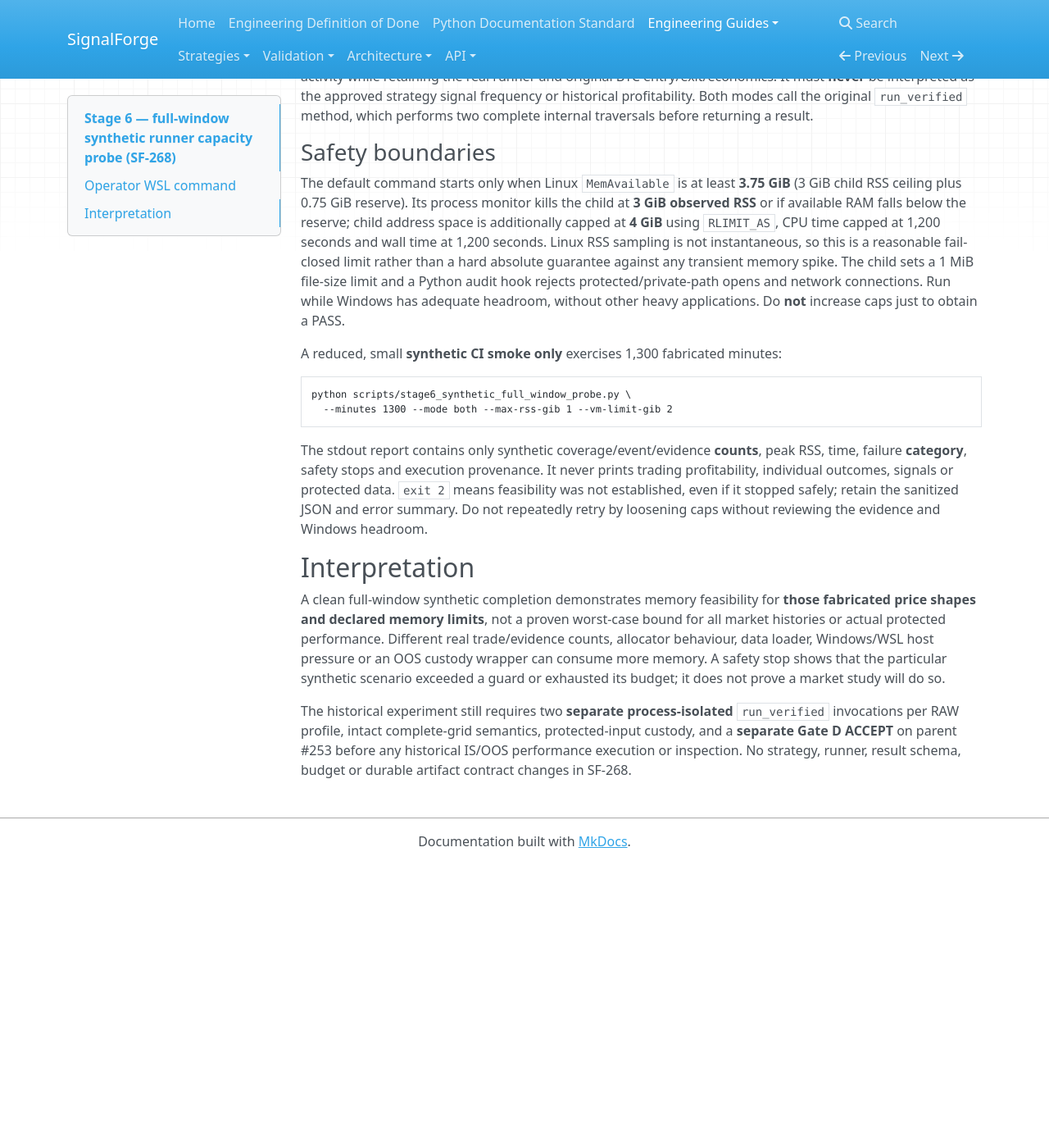
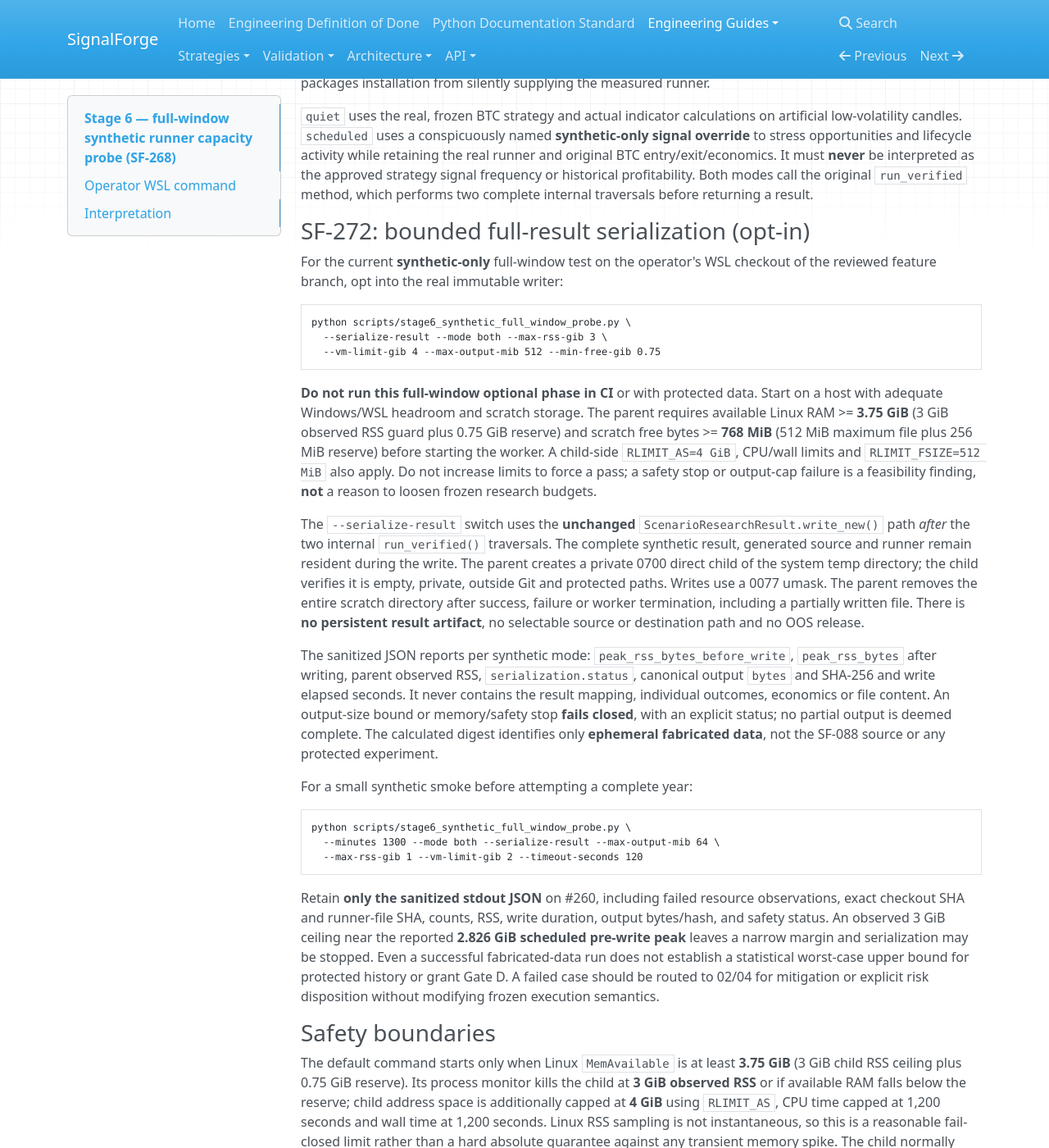
Before and after one commit to harishkamathuk/signalforge, an MkDocs documentation site: the page built from docs/engineering/stage6-synthetic-full-window-probe.md, in a window 1280 px wide and 1400 px high, scrolled down 956 px. Shown: the whole window at 82% size. Built offline with MkDocs 1.6.1, drawn with Linux system fonts in a browser that asks for light colours; nearby versions of some CDN libraries; before the commit the page ends 2010 px from its top, so only the background shows below that; some of the changed text lies outside the part shown.

Commit message:
docs(sf-272): describe opt-in full-window synthetic canonical write and resource guards

````diff
--- a/docs/engineering/stage6-synthetic-full-window-probe.md
+++ b/docs/engineering/stage6-synthetic-full-window-probe.md
@@ -11,6 +11,10 @@ RSS at frozen maximum evidence records from 5k/20k synthetic samples. That was
 **not an actual-runner measurement** and not proof of a real memory requirement.
 This probe asks the narrower question: can a **complete year-length** synthetic
 source pass through the unchanged runner within the declared WSL resource guard?
+**SF-272 adds an optional post-run test of the actual canonical result writer**, so
+the resource measurement can include resident synthetic results, nested mapping,
+result-ID calculation, JSON encoding and file output. The old default remains
+memory-only and creates no result file.
 
 ## Operator WSL command
 
@@ -35,7 +39,9 @@ full source length **525,600 one-minute bars / 105,120 five-minute bars**.
 For both, the frozen `FINITE_FAIL_CLOSED` caps remain unchanged. A source period
 beginning **2027-01-01 UTC** ensures these are not the protected historical dates.
 The child source provider is `fixture` and all values are invented in memory.
-No provider requests, on-disk result files or protected archive accesses occur.
+No provider requests, persistent result files or protected archive accesses occur.
+Only the optional SF-272 writer creates an ephemeral private canonical synthetic
+file, disposed of by the parent after measurement.
 The child pins imports to the same Git checkout containing the probe and verifies
 the loaded `scenario_execution.py` path. Its sanitized report includes the actual
 checkout commit SHA and runner-module file SHA-256. This prevents an unrelated
@@ -49,6 +55,62 @@ It must **never** be interpreted as the approved strategy signal frequency or
 historical profitability. Both modes call the original `run_verified` method,
 which performs two complete internal traversals before returning a result.
 
+### SF-272: bounded full-result serialization (opt-in)
+
+For the current **synthetic-only** full-window test on the operator's WSL
+checkout of the reviewed feature branch, opt into the real immutable writer:
+
+```bash
+python scripts/stage6_synthetic_full_window_probe.py \
+  --serialize-result --mode both --max-rss-gib 3 \
+  --vm-limit-gib 4 --max-output-mib 512 --min-free-gib 0.75
+```
+
+**Do not run this full-window optional phase in CI** or with protected data.
+Start on a host with adequate Windows/WSL headroom and scratch storage. The
+parent requires available Linux RAM >= **3.75 GiB** (3 GiB observed RSS guard
+plus 0.75 GiB reserve) and scratch free bytes >= **768 MiB** (512 MiB maximum
+file plus 256 MiB reserve) before starting the worker. A child-side
+`RLIMIT_AS=4 GiB`, CPU/wall limits and `RLIMIT_FSIZE=512 MiB` also apply.
+Do not increase limits to force a pass; a safety stop or output-cap failure is
+a feasibility finding, **not** a reason to loosen frozen research budgets.
+
+The `--serialize-result` switch uses the **unchanged**
+`ScenarioResearchResult.write_new()` path *after* the two internal
+`run_verified()` traversals. The complete synthetic result, generated source
+and runner remain resident during the write. The parent creates a private
+0700 direct child of the system temp directory; the child verifies it is
+empty, private, outside Git and protected paths. Writes use a 0077 umask.
+The parent removes the entire scratch directory after success, failure or
+worker termination, including a partially written file. There is **no persistent
+result artifact**, no selectable source or destination path and no OOS release.
+
+The sanitized JSON reports per synthetic mode:
+`peak_rss_bytes_before_write`, `peak_rss_bytes` after writing, parent
+observed RSS, `serialization.status`, canonical output `bytes` and SHA-256
+and write elapsed seconds. It never contains the result mapping, individual
+outcomes, economics or file content. An output-size bound or memory/safety
+stop **fails closed**, with an explicit status; no partial output is deemed
+complete. The calculated digest identifies only **ephemeral fabricated
+data**, not the SF-088 source or any protected experiment.
+
+For a small synthetic smoke before attempting a complete year:
+
+```bash
+python scripts/stage6_synthetic_full_window_probe.py \
+  --minutes 1300 --mode both --serialize-result --max-output-mib 64 \
+  --max-rss-gib 1 --vm-limit-gib 2 --timeout-seconds 120
+```
+
+Retain **only the sanitized stdout JSON** on #260, including failed resource
+observations, exact checkout SHA and runner-file SHA, counts, RSS, write duration,
+output bytes/hash, and safety status. An observed 3 GiB ceiling near the
+reported **2.826 GiB scheduled pre-write peak** leaves a narrow margin and
+serialization may be stopped. Even a successful fabricated-data run does
+not establish a statistical worst-case upper bound for protected history
+or grant Gate D. A failed case should be routed to 02/04 for mitigation
+or explicit risk disposition without modifying frozen execution semantics.
+
 ### Safety boundaries
 
 The default command starts only when Linux `MemAvailable` is at least **3.75 GiB**
@@ -57,9 +119,10 @@ child at **3 GiB observed RSS** or if available RAM falls below the reserve;
 child address space is additionally capped at **4 GiB** using `RLIMIT_AS`,
 CPU time capped at 1,200 seconds and wall time at 1,200 seconds. Linux RSS sampling
 is not instantaneous, so this is a reasonable fail-closed limit rather than a
-hard absolute guarantee against any transient memory spike. The child sets a
-1 MiB file-size limit and a Python audit hook rejects protected/private-path opens
-and network connections. Run while Windows has adequate headroom, without
+hard absolute guarantee against any transient memory spike. The child normally sets a
+1 MiB file-size limit; only opt-in SF-272 serialization raises that bounded
+child limit to the explicitly declared output cap. A Python audit hook
+rejects protected/private-path opens and network connections. Run while Windows has adequate headroom, without
 other heavy applications. Do **not** increase caps just to obtain a PASS.
 
 A reduced, small **synthetic CI smoke only** exercises 1,300 fabricated minutes:
````
